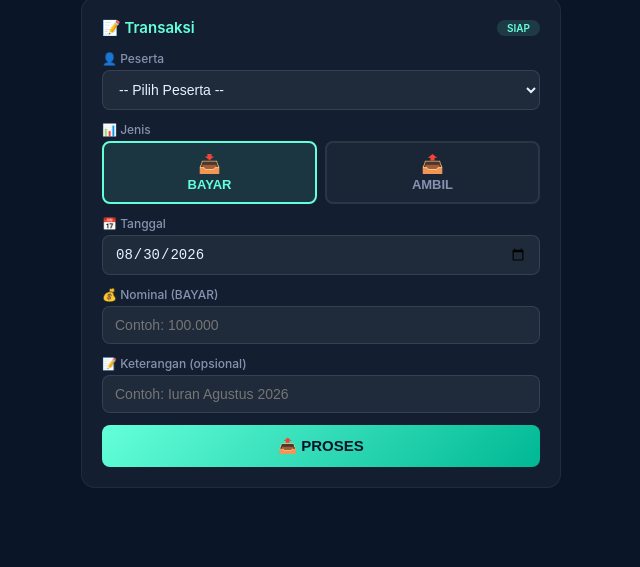
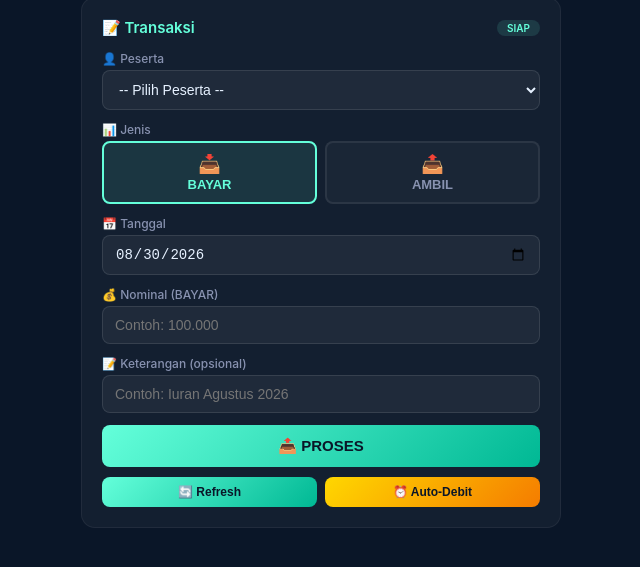
Before and after one commit to widarbasaritiga-droid/bankflow-jimpitan, a website: page index.html in a window 1280 px wide. Shown: the part 97-664 px from the top of the page, without its empty margins (319-959 px from the left). Drawn offline with Linux system fonts and the light colour scheme; no server answers.

Commit message:
Update index.html

```diff
--- a/index.html
+++ b/index.html
@@ -192,7 +192,7 @@
             display: none;
         }
         .kredit-info .label { font-size: 11px; color: #8892b0; }
-        .kredit-info .value { font-size: 14px; font-weight: 600; color: #ffd700; }
+        .kredit-info .value { font-size: 13px; font-weight: 600; color: #ffd700; }
         @media (max-width: 480px) {
             .saldo-ringkas { grid-template-columns: 1fr; }
         }
@@ -273,6 +273,15 @@
                 📤 PROSES
             </button>
 
+            <div style="display:grid; grid-template-columns:1fr 1fr; gap:8px; margin-top:10px;">
+                <button onclick="refreshData()" class="btn btn-bayar" style="font-size:12px; padding:8px;">
+                    🔄 Refresh
+                </button>
+                <button onclick="setupTrigger()" class="btn btn-bayar" style="font-size:12px; padding:8px; background:linear-gradient(135deg,#ffd700,#f57c00); color:#0a1628;">
+                    ⏰ Auto-Debit
+                </button>
+            </div>
+
             <div id="resultCard" class="result-card">
                 <div id="resultContent"></div>
             </div>
@@ -283,7 +292,6 @@
 
     <script>
         // ====== KONFIGURASI ======
-        // GANTI DENGAN URL DEPLOYMENT ANDA
         const API_URL = 'https://script.google.com/macros/s/AKfycbw_7VNFo2ERl2IvxMmLG9AfpXH1lFLkrxgWWVqdOY_-m36d8H2zwXCsjA6CG7kYmXhk/exec';
         const API_TOKEN = 'JIMPITAN_DIGITAL_2024_SECRET_KEY';
         let pesertaList = [];
@@ -374,6 +382,30 @@
             } catch (error) {
                 console.error('Error:', error);
                 showToast('❌ Gagal memuat data', true);
+            }
+        }
+
+        // ====== REFRESH DATA ======
+        async function refreshData() {
+            await loadData();
+            const nama = document.getElementById('pesertaSelect').value;
+            if (nama) loadKreditStatus(nama);
+            showToast('✅ Data diperbarui');
+        }
+
+        // ====== SETUP TRIGGER ======
+        async function setupTrigger() {
+            try {
+                showToast('🔄 Setup trigger...');
+                const res = await fetch(`${API_URL}?action=setupTrigger`);
+                const data = await res.json();
+                if (data.status === 'success') {
+                    showToast('✅ Trigger auto-debit berhasil dibuat!');
+                } else {
+                    showToast('❌ ' + data.message, true);
+                }
+            } catch (error) {
+                showToast('❌ Gagal setup trigger', true);
             }
         }
 
```
